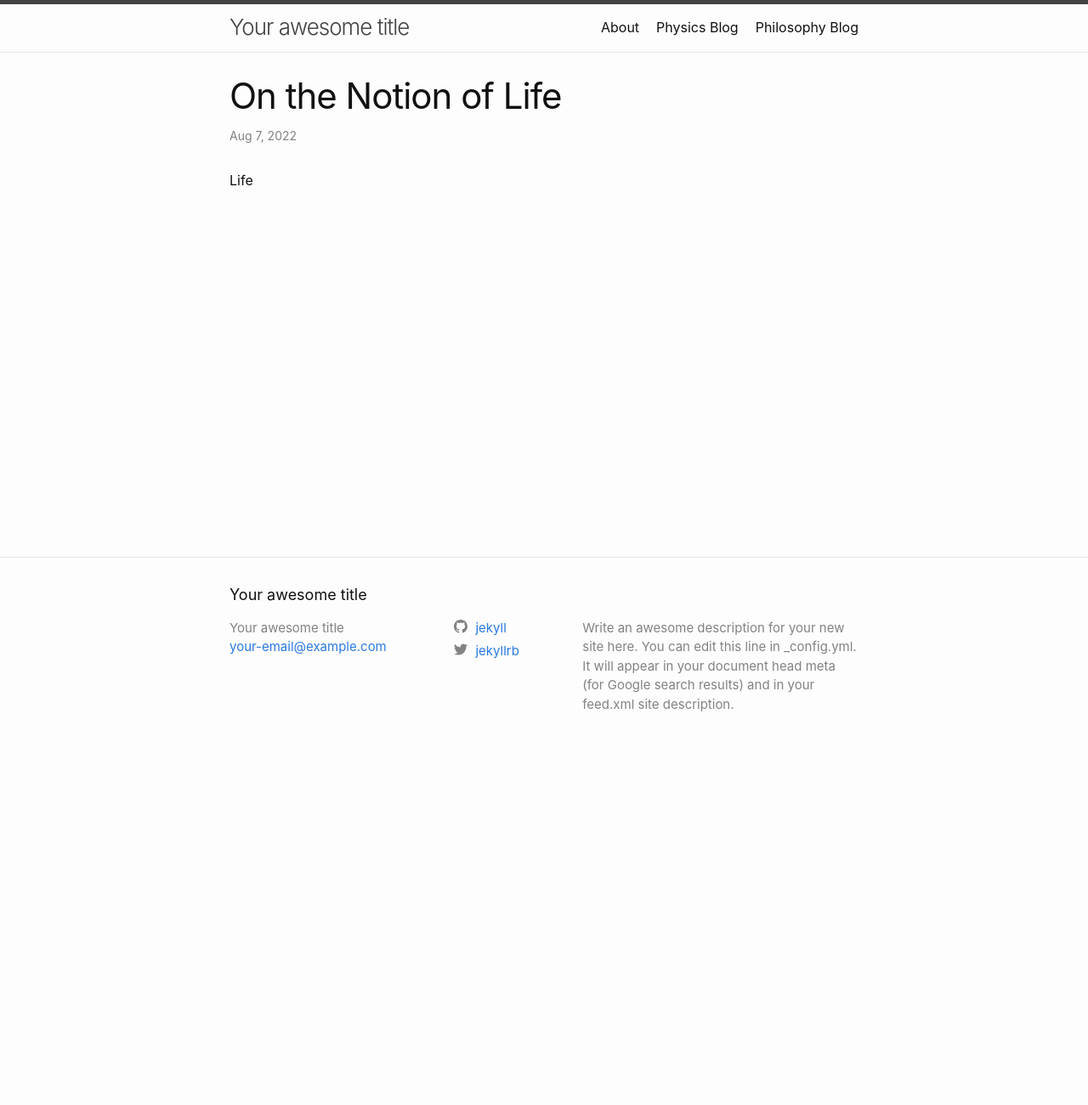
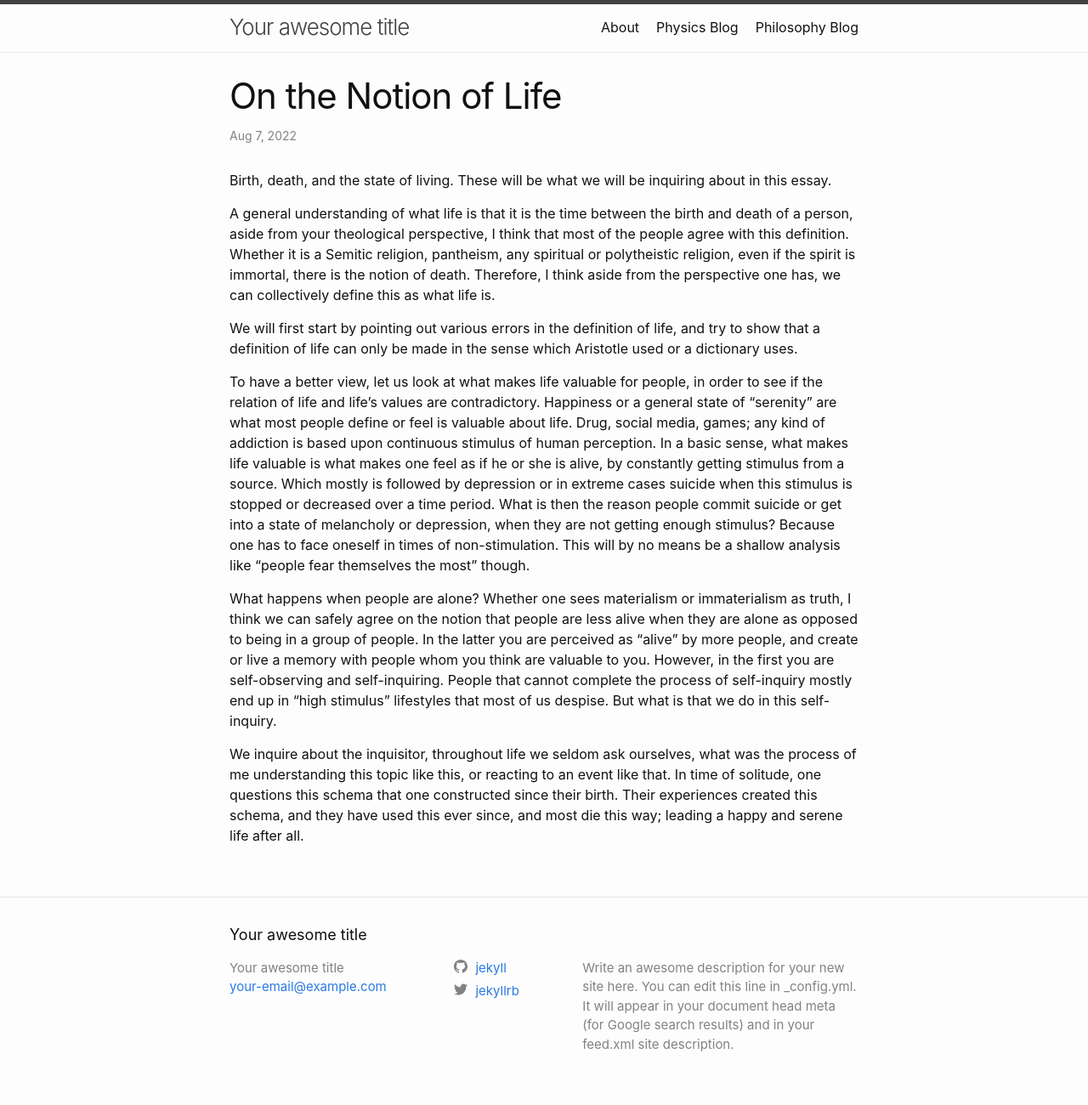
Before and after one commit to DottedCrotchet/dottedcrotchet.github.io, a Jekyll site: the page built from philosophy-blog/_posts/2022-08-07-On-The-Notion-of-Life.md, in a window 1280 px wide. Shown: the whole page at 85% size. Built offline with Jekyll 4.4.1, drawn with Linux system fonts in a browser that asks for light colours; before the commit the page ends 900 px from its top, so only the background shows below that.

Commit message:
philosophyLifeUpdate

```diff
--- a/philosophy-blog/_posts/2022-08-07-On-The-Notion-of-Life.md
+++ b/philosophy-blog/_posts/2022-08-07-On-The-Notion-of-Life.md
@@ -4,4 +4,14 @@ title:  "On the Notion of Life"
 date:   2022-08-07 08:20:41 +0300
 category: Philosophy
 ---
-Life
+Birth, death, and the state of living. These will be what we will be inquiring about in this essay.
+
+A general understanding of what life is that it is the time between the birth and death of a person, aside from your theological perspective, I think that most of the people agree with this definition. Whether it is a Semitic religion, pantheism, any spiritual or polytheistic religion, even if the spirit is immortal, there is the notion of death. Therefore, I think aside from the perspective one has, we can collectively define this as what life is.
+
+We will first start by pointing out various errors in the definition of life, and try to show that a definition of life can only be made in the sense which Aristotle used or a dictionary uses.
+
+To have a better view, let us look at what makes life valuable for people, in order to see if the relation of life and life's values are contradictory. Happiness or a general state of "serenity" are what most people define or feel is valuable about life. Drug, social media, games; any kind of addiction is based upon continuous stimulus of human perception. In a basic sense, what makes life valuable is what makes one feel as if he or she is alive, by constantly getting stimulus from a source. Which mostly is followed by depression or in extreme cases suicide when this stimulus is stopped or decreased over a time period. What is then the reason people commit suicide or get into a state of melancholy or depression, when they are not getting enough stimulus? Because one has to face oneself in times of non-stimulation. This will by no means be a shallow analysis like "people fear themselves the most" though.
+
+What happens when people are alone? Whether one sees materialism or immaterialism as truth, I think we can safely agree on the notion that people are less alive when they are alone as opposed to being in a group of people. In the latter you are perceived as "alive" by more people, and create or live a memory with people whom you think are valuable to you. However, in the first you are self-observing and self-inquiring. People that cannot complete the process of self-inquiry mostly end up in "high stimulus" lifestyles that most of us despise. But what is that we do in this self-inquiry.
+
+We inquire about the inquisitor, throughout life we seldom ask ourselves, what was the process of me understanding this topic like this, or reacting to an event like that. In time of solitude, one questions this schema that one constructed since their birth. Their experiences created this schema, and they have used this ever since, and most die this way; leading a happy and serene life after all.
```
